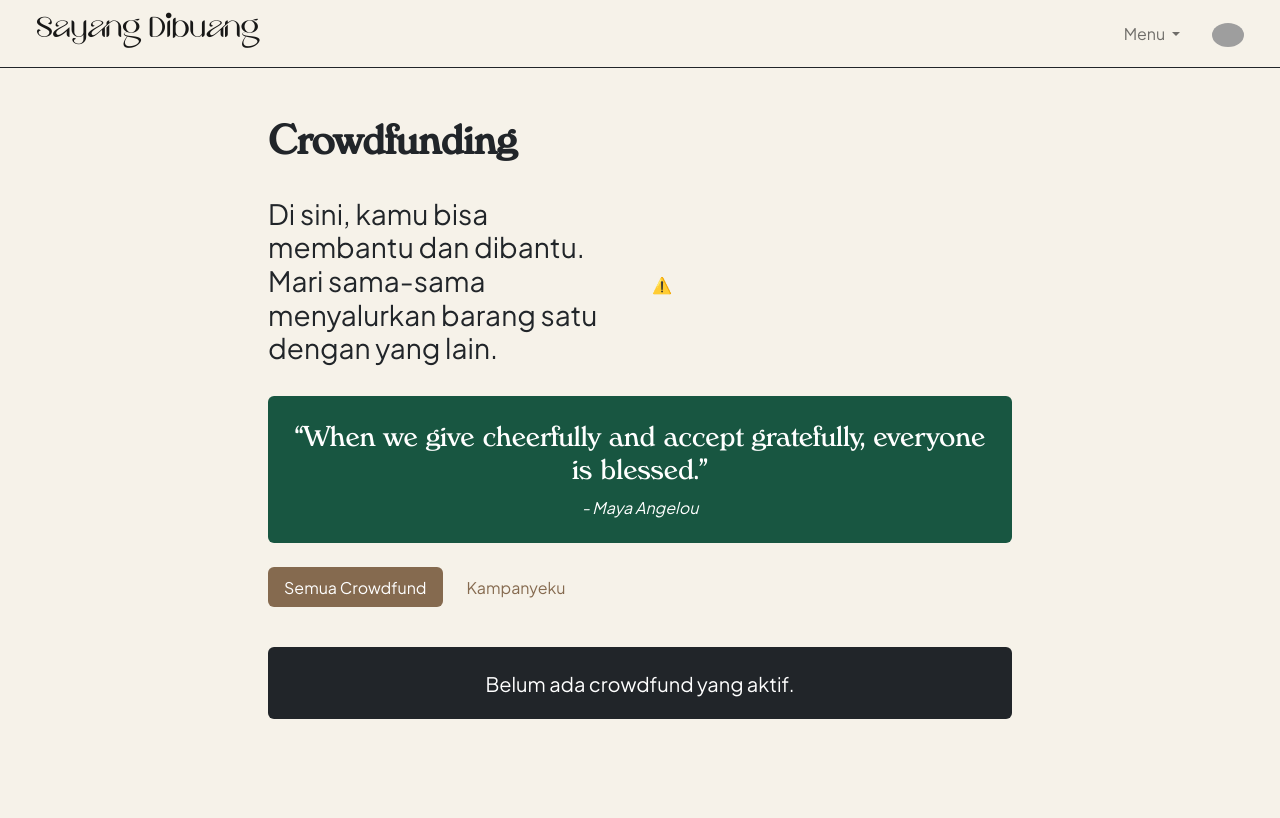
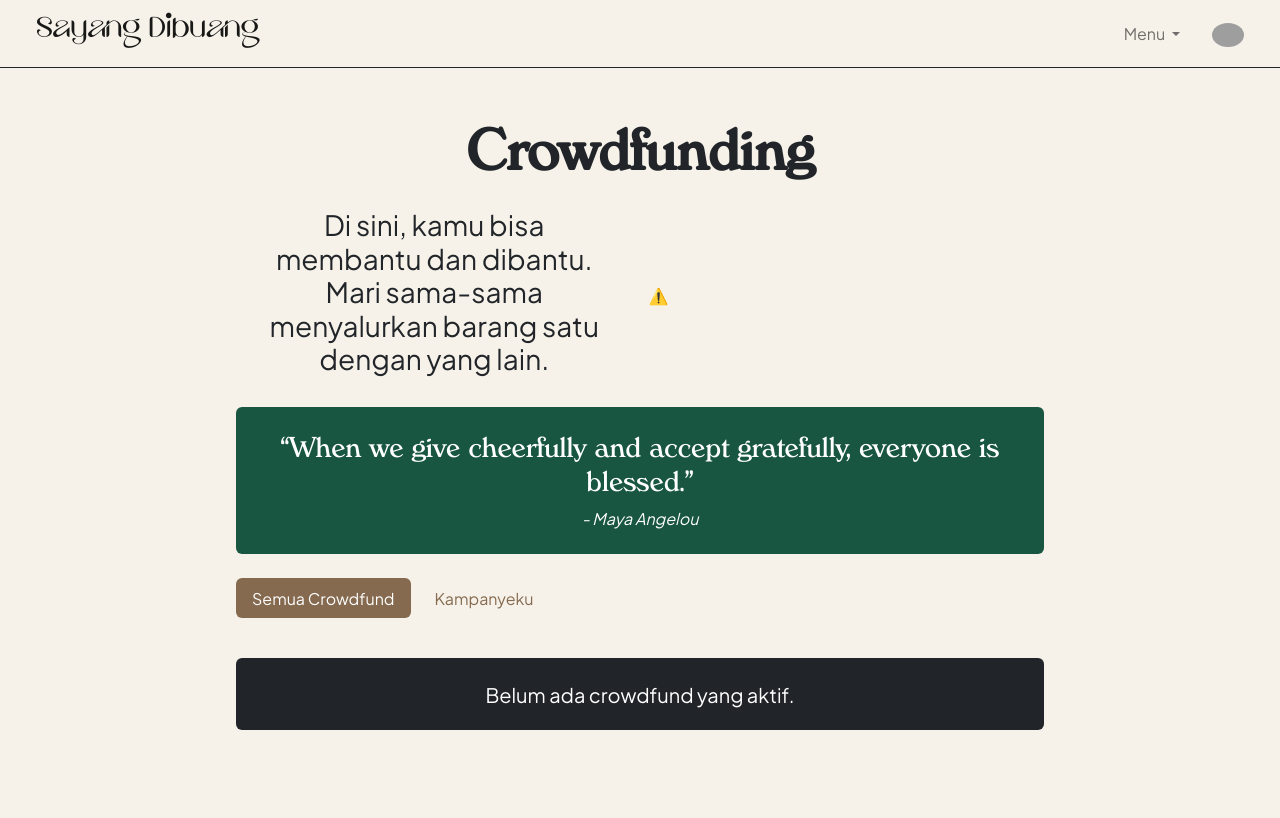
Before and after one commit to KristoJeremy/Sayang-Dibuang-Web, a Django app: page /crowdfundings/ in a window 1280 px wide. Before the commit the page ends 719 px from the top, so only its background shows below. Run offline with Django 4.2, Linux system fonts and the light colour scheme; the visitor is signed in with stand-in values (Sample User, id 1); data that the repository does not hold is empty; some libraries are stand-ins or nearby versions; grey boxes are pictures that could not be loaded.

Commit message:
Fix styling in home page

```diff
--- a/crowdfunding/templates/home.html
+++ b/crowdfunding/templates/home.html
@@ -23,20 +23,43 @@
   body {
     background-color: #F6F2E9;
   }
+
   #card-view-all-btn:hover {
     cursor: pointer;
     background-color: rgb(226 232 240);
     transition: 0.1s;
   }
+
+  #hero {
+    display: flex;
+    flex-direction: column;
+    align-items: center;
+    gap: 1rem;
+  }
+
+  @media screen and (min-width: 768px) {
+    #crowdfunds-container {
+      width: 65%;
+    }
+
+    #hero {
+      flex-direction: row-reverse;
+    }
+
+    #hero-description {
+      width: 50%;
+      text-align: left;
+    }
+  }
 </style>
 
-<section id="crowdfunds-container" class="container d-grid gap-4 my-5" style="width: 60%;">
+<section id="crowdfunds-container" class="container d-grid gap-4 my-5 mw-100">
   {% comment %} Header {% endcomment %}
-  <p class="h1 fw-bold" style="font-family:Verona;">Crowdfunding</p>
+  <p id="header" class="display-4 m-0 fw-bold text-center" style="font-family:Verona;">Crowdfunding</p>
   {% comment %} Hero {% endcomment %}
-  <div class="d-flex align-items-center gap-4">
-    <p class="h3 w-50" >Di sini, kamu bisa membantu dan dibantu. Mari sama-sama menyalurkan barang satu dengan yang lain.</p>
-    <lottie-player class="w-50" src="https://lottie.host/8bbaf88e-16e1-4dcf-a5d1-5d9555bc6d6f/Nx2jkkjdLv.json" background="transparent" speed="1" loop autoplay></lottie-player>
+  <div id="hero" class="w-100">
+    <lottie-player class="w-50 h-75" src="https://lottie.host/8bbaf88e-16e1-4dcf-a5d1-5d9555bc6d6f/Nx2jkkjdLv.json" background="transparent" speed="1" loop autoplay></lottie-player>
+    <p id="hero-description" class="h3 px-4" style="text-align:center;" >Di sini, kamu bisa membantu dan dibantu. Mari sama-sama menyalurkan barang satu dengan yang lain.</p>
   </div>
 
   {% comment %} Quote {% endcomment %}
```
